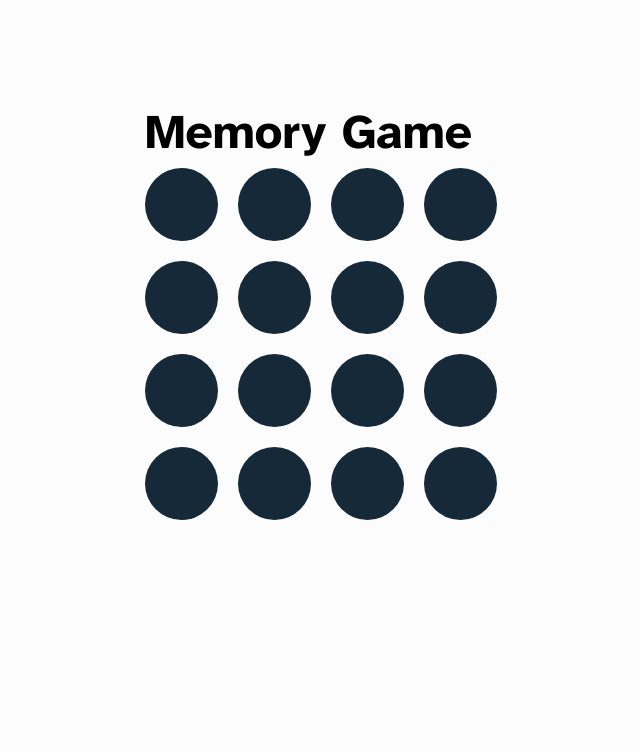
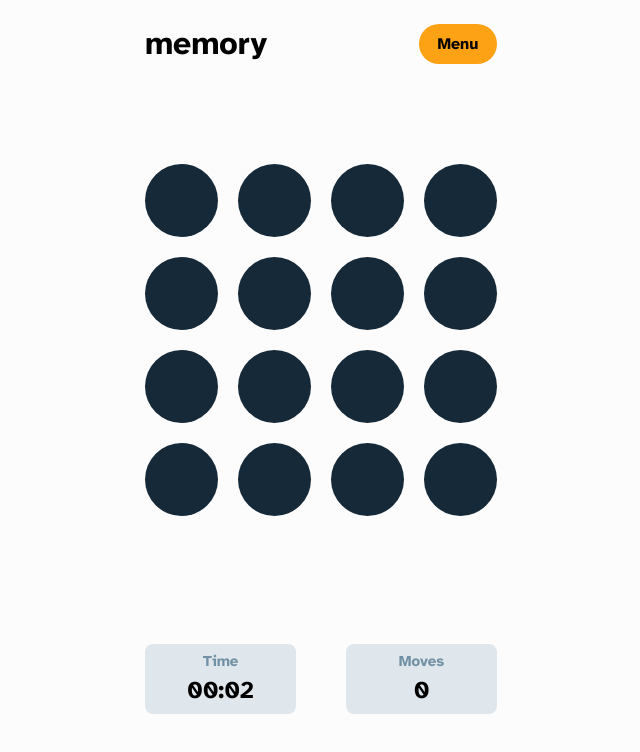
Before and after one commit to Fables7/memory-game, a Next.js app: page / in a window 1280 px wide. Both pictures are taken after a click on the button "Start Game". Shown: the top 752 px of the page, without its empty margins (319-959 px from the left). Built offline with nearby package versions, Linux system fonts and the light colour scheme.

Commit message:
Created gameDetails component

```diff
--- a/src/app/globals.css
+++ b/src/app/globals.css
@@ -15,6 +15,7 @@
   --idle: #bcced9;
   --white: #fcfcfc;
   --text-gray: #7191a5;
+  --light-gray: #dfe7ec;
 }
 
 @media (prefers-color-scheme: dark) {
--- a/src/app/page.tsx
+++ b/src/app/page.tsx
@@ -9,7 +9,7 @@ export default function Home() {
       style={{
         background: gameStarted ? "var(--white)" : "var(--main-background)",
       }}
-      className="flex min-h-screen flex-col items-center pt-24 "
+      className="flex min-h-screen flex-col items-center "
     >
       {!gameStarted ? <StartGameForm /> : <MemoryGame />}
     </main>
--- /dev/null
+++ b/src/components/gameDetails/GameDetails.tsx
@@ -0,0 +1,57 @@
+import { useEffect, useState } from "react";
+
+interface GameDetailsProps {
+  turns: number;
+}
+
+interface DetailsContainerProps {
+  label: string;
+  children: React.ReactNode;
+}
+
+const DetailsContainer = ({ label, children }: DetailsContainerProps) => {
+  return (
+    <div className="h-[70px] w-[151px] bg-[var(--light-gray)] flex flex-col items-center justify-center rounded-lg text-[1.5rem]">
+      <label className="text-[0.938rem]">{label}</label>
+      {children}
+    </div>
+  );
+};
+
+const GameDetails = ({ turns }: GameDetailsProps) => {
+  const [seconds, setSeconds] = useState(0);
+  const [isActive, setIsActive] = useState(true);
+
+  const toggle = () => {
+    setIsActive(!isActive);
+  };
+
+  useEffect(() => {
+    let interval: any = null;
+
+    if (isActive) {
+      interval = setInterval(() => {
+        setSeconds((seconds) => seconds + 1);
+      }, 1000);
+    } else if (!isActive && seconds !== 0) {
+      clearInterval(interval);
+    }
+    return () => clearInterval(interval);
+  }, [isActive, seconds]);
+
+  const minutes = Math.floor(seconds / 60);
+  const remainingSeconds = seconds % 60;
+
+  const formattedMinutes = String(minutes).padStart(2, "0");
+  const formattedSeconds = String(remainingSeconds).padStart(2, "0");
+  return (
+    <div className="text-black flex justify-between  w-full mt-32">
+      <DetailsContainer label="Time">
+        {formattedMinutes}:{formattedSeconds}
+      </DetailsContainer>
+      <DetailsContainer label="Moves">{turns}</DetailsContainer>
+    </div>
+  );
+};
+
+export default GameDetails;
--- a/src/components/index.tsx
+++ b/src/components/index.tsx
@@ -2,3 +2,4 @@ export { default as StartGameForm } from "./startGameForm/StartGameForm";
 export { default as CustomButton } from "./customButton/CustomButton";
 export { default as MemoryGame } from "./memoryGame/MemoryGame";
 export { default as GridButton } from "./gridButton/GridButton";
+export { default as GameDetails } from "./gameDetails/GameDetails";
--- a/src/components/memoryGame/MemoryGame.tsx
+++ b/src/components/memoryGame/MemoryGame.tsx
@@ -1,13 +1,9 @@
 "use client";
 import { useEffect, useState } from "react";
 import { useSelector } from "react-redux";
-import { GridButton } from "..";
+import { GridButton, CustomButton, GameDetails } from "..";
 
-import {
-  IconDefinition,
-  faFutbol,
-  faMoon,
-} from "@fortawesome/free-regular-svg-icons";
+import { faFutbol, faMoon } from "@fortawesome/free-regular-svg-icons";
 import {
   faAnchor,
   faFlask,
@@ -99,7 +95,7 @@ const MemoryGame = () => {
     }
   };
 
-  const [array, setArray] = useState<any>(shuffleCards());
+  const [cards, setcards] = useState<any>(shuffleCards());
 
   const handleChoice = (choice: any) => {
     choiceOne ? setChoiceTwo(choice) : setChoiceOne(choice);
@@ -108,8 +104,8 @@ const MemoryGame = () => {
   useEffect(() => {
     if (choiceOne && choiceTwo) {
       if (choiceOne.icon === choiceTwo.icon) {
-        setArray((prevArray: any) => {
-          return prevArray.map((card: any) => {
+        setcards((prevcards: any) => {
+          return prevcards.map((card: any) => {
             if (card.icon === choiceOne.icon) {
               return { ...card, matched: true };
             } else {
@@ -124,6 +120,12 @@ const MemoryGame = () => {
     }
   }, [choiceOne, choiceTwo]);
 
+  useEffect(() => {
+    if (cards.every((card: any) => card.matched)) {
+      console.log("you win");
+    }
+  }, [cards]);
+
   const resetTurn = () => {
     setChoiceOne(null);
     setChoiceTwo(null);
@@ -131,8 +133,13 @@ const MemoryGame = () => {
   };
 
   return (
-    <div>
-      <h1 className="text-black">Memory Game</h1>
+    <div className="min-h-screen">
+      <div className="flex justify-between items-center mt-5 mb-24">
+        <h2 className="text-black">memory</h2>
+        <CustomButton className=" max-w-[78px] bg-[var(--orange-accent)] hover:bg-[var(--orange-hover)]">
+          Menu
+        </CustomButton>
+      </div>
       <div
         className="grid grid-cols-4 gap-5"
         style={{
@@ -141,7 +148,7 @@ const MemoryGame = () => {
           }, minmax(0, 1fr))`,
         }}
       >
-        {array.map((card: any) => {
+        {cards.map((card: any) => {
           return (
             <GridButton
               key={card.id}
@@ -156,6 +163,7 @@ const MemoryGame = () => {
           );
         })}
       </div>
+      <GameDetails turns={turns} />
     </div>
   );
 };
--- a/src/components/startGameForm/StartGameForm.tsx
+++ b/src/components/startGameForm/StartGameForm.tsx
@@ -63,7 +63,7 @@ const StartGameForm = () => {
     console.log("pressed");
   };
   return (
-    <div className="flex flex-col items-center">
+    <div className="flex flex-col items-center pt-24">
       <h1 className="text-white mb-12">memory</h1>
 
       <div className="  min-w-[327px] h-[386px] bg-[var(--white)] rounded-lg p-5 ">
--- a/store/memoryGame.tsx
+++ b/store/memoryGame.tsx
@@ -77,6 +77,7 @@ export const memoryGameSlice = createSlice({
       state.gridSize = action.payload.gridSize;
       state.gameStarted = true;
     },
+    endGame: (state) => {},
   },
 });
 
```
